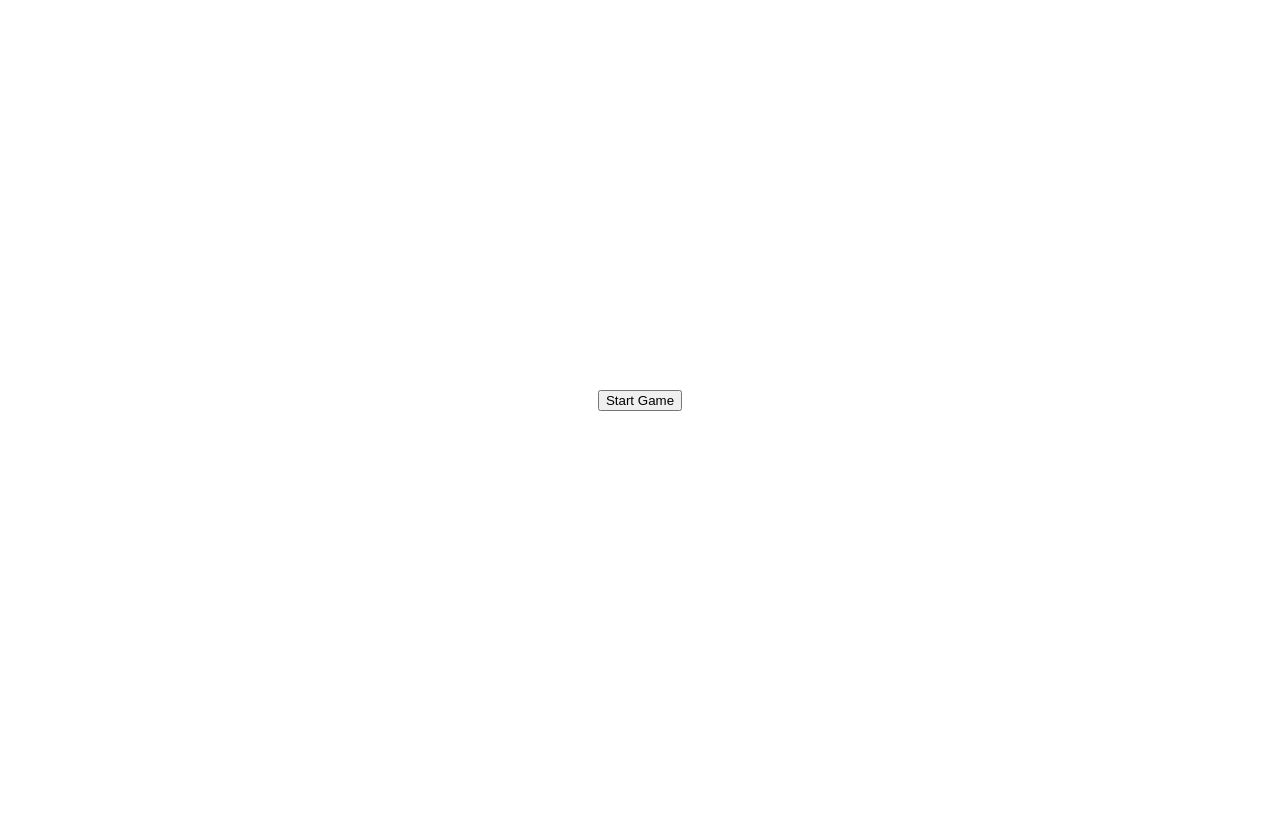
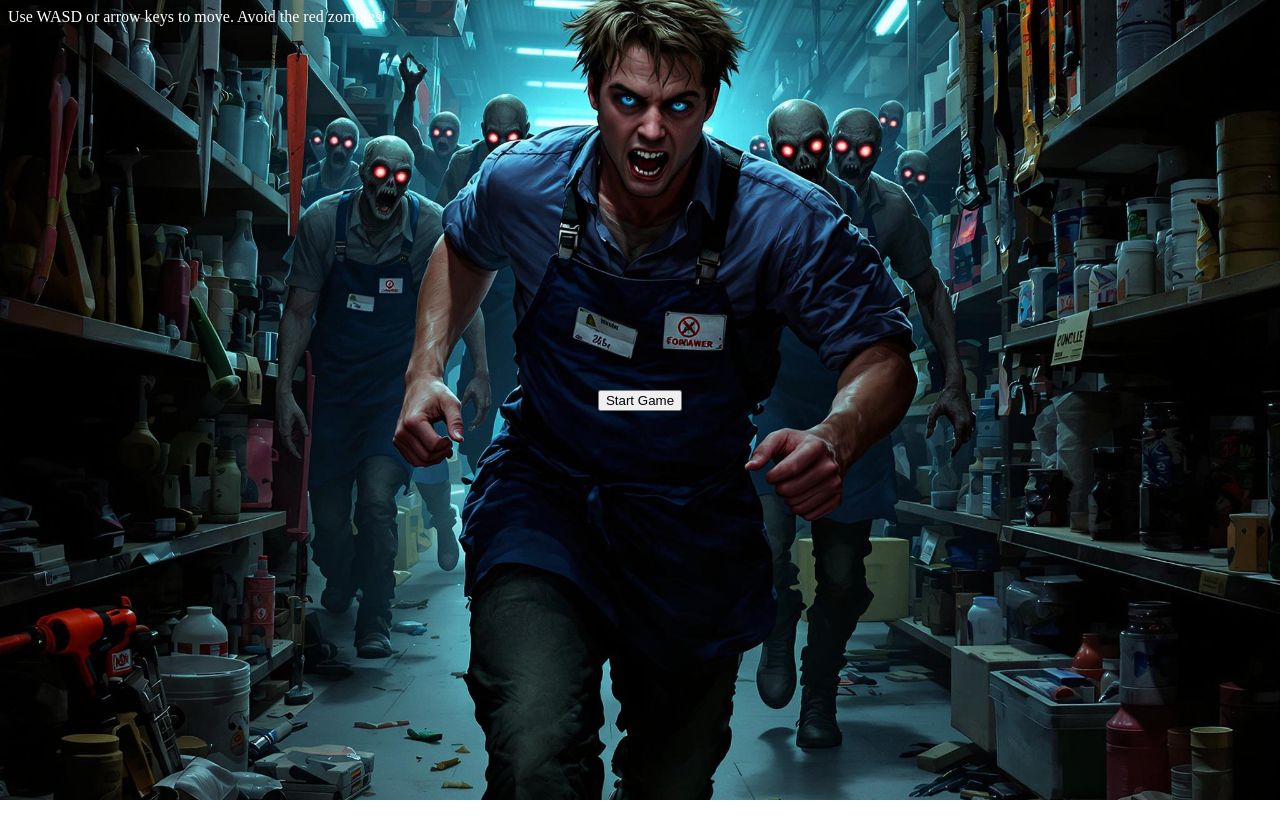
Before and after one commit to SnyderConsulting/AI-Game-Engine, a website built with Vite: page frontend/index.html in a window 1280 px wide. Built offline with nearby package versions, Linux system fonts and the light colour scheme; files whose address does not match are found by name.

Commit message:
Add missing covert art image

```diff
--- a/frontend/index.html
+++ b/frontend/index.html
@@ -20,7 +20,7 @@
         justify-content: center;
         align-items: center;
         flex-direction: column;
-        background: url(&quot;assets/cover.png&quot;) center/cover no-repeat;
+        background: url(&quot;assets/cover.jpg&quot;) center/cover no-repeat;
       "
     >
       <button id="startBtn">Start Game</button>
```
Also changed, not shown: assets/cover.jpg (added), 1 other file.
